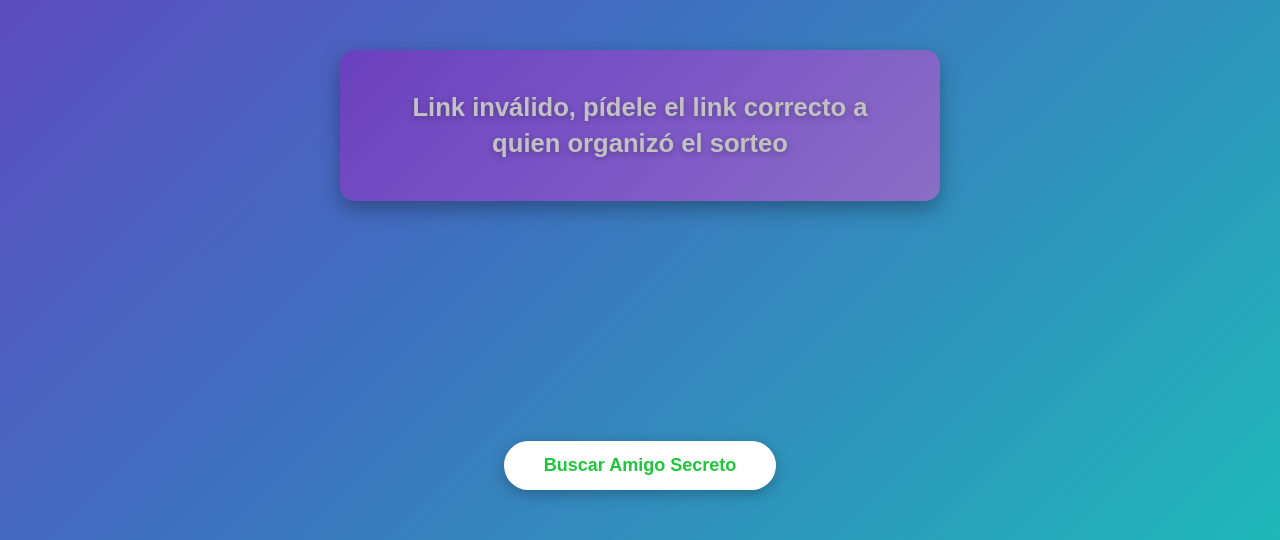
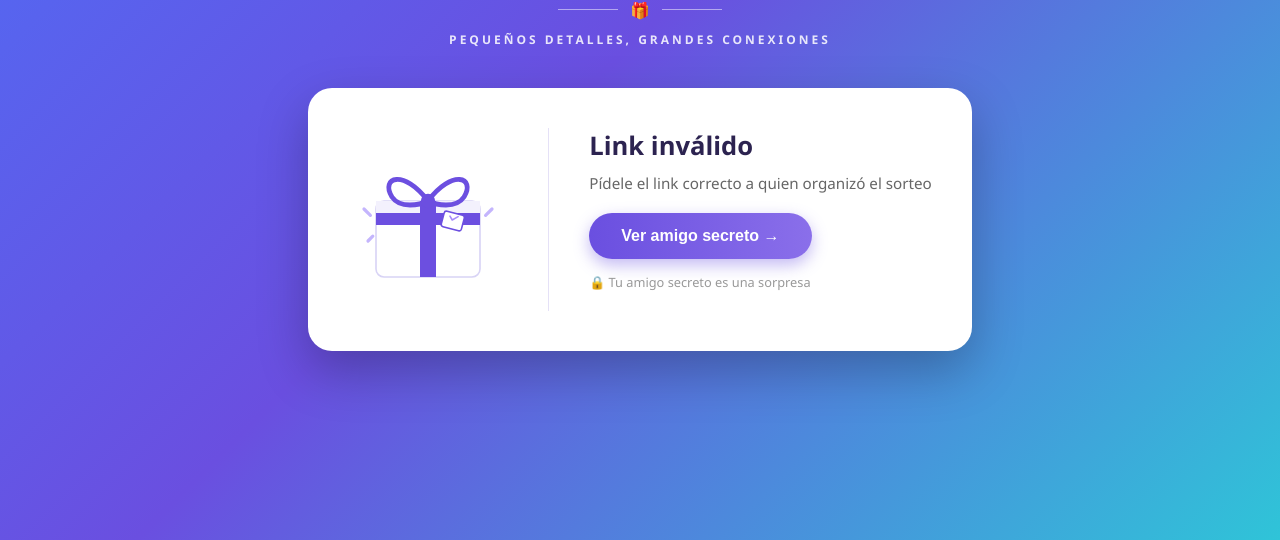
Before and after one commit to eldidi21/Amigo_Secreto, a plain HTML site: page index.html in a window 1280 px wide. Shown: the part 260-800 px from the top of the page. Drawn offline with Linux system fonts and the light colour scheme.

Commit message:
Ajuste de pagina visual

```diff
--- a/css/stylecoverpage.css
+++ b/css/stylecoverpage.css
@@ -1,31 +1,3 @@
-body {
-  background-color: #635a96;
-}
-
-header {
-  background-color: #4e477581;
-  padding: 20px;
-  text-align: center;
-}
-
-h1,
-h2 {
-  font-family: "Arial", sans-serif;
-  color: #c2c2c2;
-}
-
-main {
-  padding: 20px;
-  justify-content: center;
-  align-items: center;
-}
-
-.button1 {
-  display: flex;
-  justify-content: center;
-  align-items: center;
-}
-
 * {
   margin: 0;
   padding: 0;
@@ -34,85 +6,181 @@ main {
 
 body {
   font-family: "Segoe UI", Verdana, sans-serif;
+}
+
+.fondo-decorado {
   min-height: 100vh;
-  background: linear-gradient(135deg, #6a3fbf 0%, #3f6fbf 45%, #1fb8b8 100%);
-  color: white;
+  background: linear-gradient(135deg, #4f6df5 0%, #6a4fe0 45%, #2fc4d8 100%);
   display: flex;
   flex-direction: column;
+  align-items: center;
+  justify-content: center;
+  position: relative;
+  overflow: hidden;
+  padding: 60px 20px;
+}
+
+.texto-flotante {
+  position: absolute;
+  color: rgba(255, 255, 255, 0.55);
+  font-size: 0.75rem;
+  font-weight: 600;
+  letter-spacing: 1px;
+  line-height: 1.5;
+}
+
+.texto-arriba {
+  top: 60px;
+  right: 60px;
+  font-style: italic;
+  font-weight: 400;
+  text-align: right;
+}
+
+.texto-izq {
+  bottom: 40px;
+  left: 40px;
+}
+
+.texto-der {
+  bottom: 40px;
+  right: 40px;
+  text-align: right;
+}
+
+.corazon {
+  color: #d8cfff;
 }
 
 header {
-  background: linear-gradient(90deg, #4b3f8f, #3f6fbf);
-  padding: 30px 20px;
   text-align: center;
-  box-shadow: 0 4px 12px rgba(0, 0, 0, 0.2);
+  margin-bottom: 40px;
+  z-index: 1;
 }
 
 header h1 {
-  font-size: 2.2rem;
+  font-size: 2.5rem;
   font-weight: 800;
-  letter-spacing: 0.5px;
+  color: white;
+}
+
+header h1 .resaltado {
+  color: #a8e6ef;
+}
+
+.divisor {
+  display: flex;
+  align-items: center;
+  justify-content: center;
+  gap: 12px;
+  margin: 14px 0 10px;
+}
+
+.divisor .linea {
+  width: 60px;
+  height: 1px;
+  background: rgba(255, 255, 255, 0.5);
+}
+
+.icono-regalo {
+  font-size: 1rem;
+}
+
+.subtitulo {
+  color: rgba(255, 255, 255, 0.85);
+  font-size: 0.75rem;
+  letter-spacing: 3px;
+  font-weight: 600;
 }
 
 main {
-  flex: 1;
+  z-index: 1;
+}
+
+.tarjeta {
+  background: white;
+  border-radius: 24px;
+  padding: 40px;
   display: flex;
   align-items: center;
-  justify-content: center;
-  padding: 40px 20px;
+  gap: 40px;
+  max-width: 700px;
+  box-shadow: 0 20px 50px rgba(0, 0, 0, 0.25);
 }
 
-section {
-  text-align: center;
-  max-width: 600px;
+.ilustracion {
+  width: 160px;
+  flex-shrink: 0;
 }
 
-.seleccion {
-  background: linear-gradient(135deg, #6a41bd 0%, #7a54c5 45%, #8b6ec5 100%);
-  padding: 40px;
-  border-radius: 15px;
-  box-shadow: 0 8px 20px rgba(0, 0, 0, 0.3);
+.ilustracion svg {
+  width: 100%;
+  height: auto;
 }
 
-.seleccion h2 {
-  font-size: 1.6rem;
-  font-weight: 600;
-  line-height: 1.4;
-  text-shadow: 0 2px 6px rgba(0, 0, 0, 0.25);
+.separador {
+  width: 1px;
+  align-self: stretch;
+  background: #e5e1f7;
 }
 
-footer {
-  padding: 30px 20px 50px;
-  text-align: center;
+.contenido h2 {
+  font-size: 1.6rem;
+  color: #2c2350;
+  font-weight: 700;
 }
 
-.button1 {
-  display: flex;
-  justify-content: center;
+.contenido h2 .nombre {
+  color: #6c4fe0;
+}
+
+.contenido p {
+  color: #666;
+  margin: 10px 0 20px;
+  font-size: 0.95rem;
+}
+
+.resultado {
+  font-size: 1.2rem;
+  font-weight: 700;
+  color: #6c4fe0;
+  margin-bottom: 14px;
 }
 
 button {
-  background-color: #ffffff;
-  color: #1fc73b;
+  background: linear-gradient(90deg, #6a4fe0, #8a6fea);
+  color: white;
   border: none;
-  border-radius: 999px; /* forma de "pastilla" como el botón Registrarme */
-  padding: 14px 40px;
+  border-radius: 999px;
+  padding: 14px 32px;
+  font-size: 16px;
+  font-weight: 700;
   cursor: pointer;
-  font-size: 18px;
-  font-weight: 700;
-  align-items: center;
   transition: all 0.2s ease;
-  box-shadow: 0 4px 14px rgba(0, 0, 0, 0.25);
+  box-shadow: 0 6px 16px rgba(106, 79, 224, 0.4);
 }
 
 button:hover {
-  background-color: #9a8de6;
-  color: white;
-  font-size: 19px;
   transform: translateY(-2px);
-  box-shadow: 0 6px 18px rgba(0, 0, 0, 0.3);
+  box-shadow: 0 8px 20px rgba(106, 79, 224, 0.5);
 }
 
-button:active {
-  transform: translateY(0);
+.nota {
+  margin-top: 14px !important;
+  font-size: 0.8rem !important;
+  color: #999 !important;
 }
+
+@media (max-width: 600px) {
+  .tarjeta {
+    flex-direction: column;
+    text-align: center;
+  }
+  .separador {
+    width: 80%;
+    height: 1px;
+  }
+  .texto-flotante {
+    display: none;
+  }
+}
--- a/index.html
+++ b/index.html
@@ -1,27 +1,97 @@
 <!doctype html>
-<html lang="en">
+<html lang="es">
   <head>
     <meta charset="UTF-8" />
     <meta name="viewport" content="width=device-width, initial-scale=1.0" />
-    <title>Amigo Secreto Betowa</title>
+    <title>Amigo secreto Betowa</title>
     <link rel="stylesheet" href="css/stylecoverpage.css" />
   </head>
   <body>
-    <header>
-      <h1>Amigo secreto Betowa</h1>
-    </header>
-    <main>
-      <section>
-        <div class="seleccion">
-          <h2 id="amigosecreto"></h2>
+    <div class="fondo-decorado">
+      <header>
+        <h1>Amigo secreto <span class="resaltado">Betowa</span></h1>
+        <div class="divisor">
+          <span class="linea"></span>
+          <span class="icono-regalo">🎁</span>
+          <span class="linea"></span>
         </div>
-      </section>
-    </main>
-    <footer>
-      <div class="button1">
-        <button id="girar">Buscar Amigo Secreto</button>
-      </div>
-    </footer>
+        <p class="subtitulo">PEQUEÑOS DETALLES, GRANDES CONEXIONES</p>
+      </header>
+
+      <main>
+        <div class="tarjeta">
+          <div class="ilustracion">
+            <svg viewBox="0 0 200 200" xmlns="http://www.w3.org/2000/svg">
+              <rect
+                x="35"
+                y="80"
+                width="130"
+                height="95"
+                rx="10"
+                fill="#ffffff"
+                stroke="#d8d3f5"
+                stroke-width="2"
+              />
+              <rect x="35" y="80" width="130" height="30" fill="#f3f1fd" />
+              <rect x="90" y="80" width="20" height="95" fill="#6c4fe0" />
+              <rect x="35" y="95" width="130" height="15" fill="#6c4fe0" />
+              <path
+                d="M100 80 C70 40, 40 50, 55 75 C65 90, 90 85, 100 80Z"
+                fill="none"
+                stroke="#6c4fe0"
+                stroke-width="6"
+                stroke-linecap="round"
+              />
+              <path
+                d="M100 80 C130 40, 160 50, 145 75 C135 90, 110 85, 100 80Z"
+                fill="none"
+                stroke="#6c4fe0"
+                stroke-width="6"
+                stroke-linecap="round"
+              />
+              <circle cx="100" cy="80" r="9" fill="#6c4fe0" />
+              <rect
+                x="118"
+                y="95"
+                width="26"
+                height="20"
+                rx="3"
+                fill="#ffffff"
+                stroke="#6c4fe0"
+                stroke-width="2"
+                transform="rotate(15 131 105)"
+              />
+              <path
+                d="M126 100 l4 4 6 -6"
+                stroke="#a78bfa"
+                stroke-width="2"
+                fill="none"
+                transform="rotate(15 131 105)"
+                stroke-linecap="round"
+                stroke-linejoin="round"
+              />
+              <path
+                d="M20 90 l8 8 M180 90 l-8 8 M25 130 l6 -6"
+                stroke="#c4b5fd"
+                stroke-width="4"
+                stroke-linecap="round"
+              />
+            </svg>
+          </div>
+
+          <div class="separador"></div>
+
+          <div class="contenido">
+            <h2 id="saludo">Hola 👋</h2>
+            <p id="mensaje">Llegó el momento de conocer tu amigo secreto</p>
+            <div id="resultado" class="resultado"></div>
+            <button id="girar">Ver amigo secreto →</button>
+            <p class="nota">🔒 Tu amigo secreto es una sorpresa</p>
+          </div>
+        </div>
+      </main>
+    </div>
+
+    <script src="js/seleccionpersona.js"></script>
   </body>
-  <script src="js/seleccionpersona.js"></script>
 </html>
--- a/js/seleccionpersona.js
+++ b/js/seleccionpersona.js
@@ -1,22 +1,28 @@
 const APPS_SCRIPT_URL =
   "https://script.google.com/macros/s/AKfycbyUH0IwXHI_JMuJ4y73UR6uk-atDDf5V-kaq-Xeq2TJ_UVgePeg8VoGIfUM_A6KBtZnCA/exec"; // tu URL real
 
-const amigoSecreto = document.getElementById("amigosecreto");
+const saludo = document.getElementById("saludo");
+const resultadoEl = document.getElementById("resultado");
+const boton = document.getElementById("girar");
+
 const params = new URLSearchParams(window.location.search);
 const persona = params.get("persona");
 
 if (persona) {
-  amigoSecreto.textContent = `Hola ${persona} 👋 Presiona el botón para ver tu amigo secreto`;
+  saludo.innerHTML = `Hola, <span class="nombre">${persona}</span> 👋`;
 } else {
-  amigoSecreto.textContent =
-    "Link inválido, pídele el link correcto a quien organizó el sorteo";
+  saludo.textContent = "Link inválido";
+  document.getElementById("mensaje").textContent =
+    "Pídele el link correcto a quien organizó el sorteo";
+  boton.disabled = true;
 }
 
-if (document.getElementById("girar")) {
-  document.getElementById("girar").addEventListener("click", async function () {
+if (boton) {
+  boton.addEventListener("click", async function () {
     if (!persona) return;
 
-    amigoSecreto.textContent = "Buscando...";
+    boton.textContent = "Buscando...";
+    boton.disabled = true;
 
     try {
       const res = await fetch(
@@ -25,14 +31,18 @@ if (document.getElementById("girar")) {
       const data = await res.json();
 
       if (data.error) {
-        amigoSecreto.textContent =
-          "No encontramos tu nombre, revisa el link 😬";
+        resultadoEl.textContent = "No encontramos tu nombre, revisa el link 😬";
+        boton.textContent = "Ver amigo secreto →";
+        boton.disabled = false;
         return;
       }
 
-      amigoSecreto.textContent = "Tu amigo secreto es: " + data.resultado;
+      resultadoEl.textContent = "🎉 Tu amigo secreto es: " + data.resultado;
+      boton.style.display = "none";
     } catch (err) {
-      amigoSecreto.textContent = "Hubo un error, intenta de nuevo";
+      resultadoEl.textContent = "Hubo un error, intenta de nuevo";
+      boton.textContent = "Ver amigo secreto →";
+      boton.disabled = false;
     }
   });
 }
```
